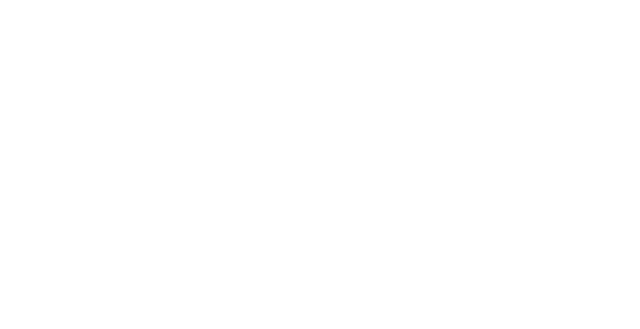
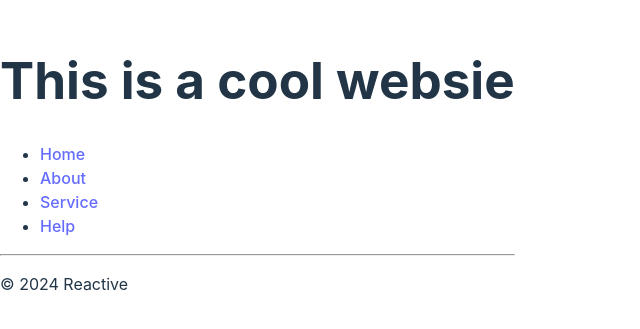
Before and after one commit to nayan1306/react, a React (Vite) app in the folder reactive1/my-react-app/: page / in a window 1280 px wide. Shown: the part 235-564 px from the top of the page, without its empty margins (0-640 px from the left). Built offline with nearby package versions, Linux system fonts and the light colour scheme.

Commit message:
Header and footer

```diff
--- a/reactive1/my-react-app/src/App.jsx
+++ b/reactive1/my-react-app/src/App.jsx
@@ -1,5 +1,15 @@
+import Header from "./Header.jsx"
+import Footer from "./Footer.jsx"
+
 
 function App() {
+
+  return(
+    <>
+      <Header/>
+      <Footer/>
+    </>
+  )
 
 }
 
--- /dev/null
+++ b/reactive1/my-react-app/src/Footer.jsx
@@ -0,0 +1,10 @@
+
+function Footer(){
+    return(
+        <footer>
+             <p>&copy; {new Date().getFullYear()} Reactive</p>
+        </footer>
+    )
+}
+
+export default Footer
--- a/reactive1/my-react-app/src/Header.jsx
+++ b/reactive1/my-react-app/src/Header.jsx
@@ -4,7 +4,17 @@
     return(
         <header>
             <h1>This is a cool websie</h1>
+            <nav>
+                <ul>
+                    <li><a href="#">Home</a></li>
+                    <li><a href="#">About</a></li>
+                    <li><a href="#">Service</a></li>
+                    <li><a href="#">Help</a></li>
+                </ul>
+            </nav>
+            <hr />
         </header>
+
     )
 
 }
```
